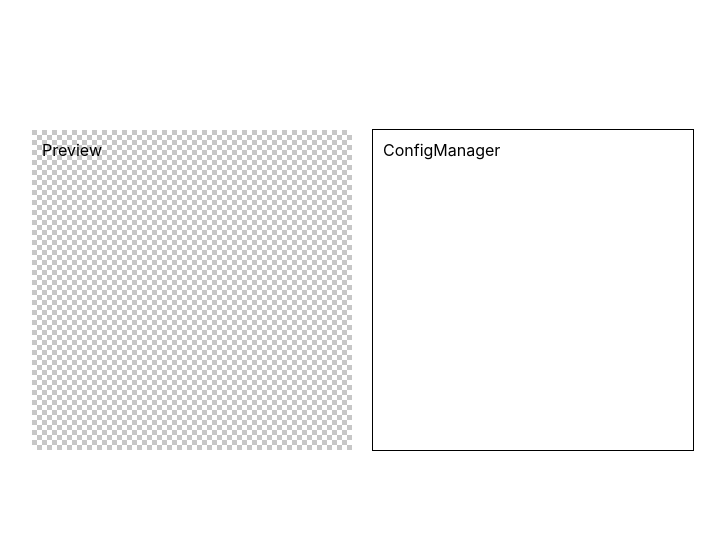
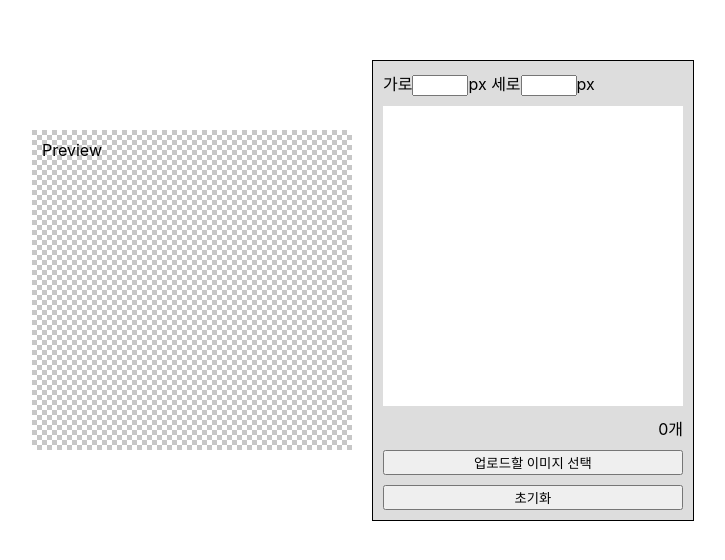
Before and after one commit to yeynii/sprite-generator, a React (Create React App) app: page / in a window 1280 px wide. Shown: the part 110-670 px from the top of the page, without its empty margins (277-1002 px from the left). Built offline with nearby package versions, Linux system fonts and the light colour scheme.

Commit message:
feat: configManager 파일업로드 기능 구현

```diff
--- a/src/App.tsx
+++ b/src/App.tsx
@@ -1,12 +1,37 @@
+import { useState } from "react";
 import styled from "styled-components";
 import ConfigManager from "./components/ConfigManager";
 import Preview from "./components/Preview";
 
+export interface Image {
+  name: string;
+  size: number;
+  type: string;
+  src: string;
+}
+
+export interface Size {
+  width: number;
+  height: number;
+}
+
 function App() {
+  const [images, setImages] = useState<Image[]>([]);
+  const [size, setSize] = useState<Size>({ width: 0, height: 0 });
+
+  const addImages = (newImages: Image[]) => {
+    console.log(newImages);
+    setImages(newImages);
+  };
+
   return (
     <Container>
       <Preview />
-      <ConfigManager />
+      <ConfigManager
+        images={images}
+        addImages={addImages}
+        onReset={() => setImages([])}
+      />
     </Container>
   );
 }
--- a/src/components/ConfigManager.tsx
+++ b/src/components/ConfigManager.tsx
@@ -1,13 +1,106 @@
+import { ChangeEvent } from "react";
 import styled from "styled-components";
+import { Image } from "../App";
 
-const ConfigManager = () => {
-  return <Container>ConfigManager</Container>;
+interface ConfigManagerProps {
+  images: Image[];
+  addImages: (newImages: Image[]) => void;
+  onReset: () => void;
+}
+
+const ConfigManager = ({ images, addImages, onReset }: ConfigManagerProps) => {
+  const handleFileAddButtonClick = (e: ChangeEvent<HTMLInputElement>) => {
+    const files = e.target.files as FileList;
+    const images = [];
+    for (const file of files) {
+      images.push({
+        name: file.name,
+        size: file.size,
+        type: file.type,
+        src: URL.createObjectURL(file)
+      });
+    }
+    addImages(images);
+  };
+
+  return (
+    <Container>
+      <div>
+        <label>가로</label>
+        <Input />
+        px
+        <label> 세로</label>
+        <Input />
+        px
+      </div>
+      <ImageList>
+        {images.map((image) => (
+          <li key={image.src}>
+            <img src={image.src} width="30" height="30" alt={image.name} />
+            <span>{image.name}</span>
+          </li>
+        ))}
+      </ImageList>
+      <Count>{images.length}개</Count>
+      <FileAddButton>
+        <label htmlFor="image_uploads">업로드할 이미지 선택</label>
+        <input
+          id="image_uploads"
+          type="file"
+          multiple
+          accept="image/*"
+          onChange={(e) => handleFileAddButtonClick(e)}
+        />
+      </FileAddButton>
+      <button onClick={onReset}>초기화</button>
+    </Container>
+  );
 };
 const Container = styled.div`
-  min-width: 300px;
-  min-height: 300px;
+  background-color: #dddddd;
+  display: flex;
+  flex-direction: column;
+  width: 300px;
+  height: fit-content;
   padding: 10px;
   border: 1px solid black;
+  gap: 10px;
+`;
+
+const Input = styled.input`
+  width: 3rem;
+`;
+
+const Count = styled.span`
+  text-align: right;
+`;
+
+const ImageList = styled.ul`
+  background-color: white;
+  height: 300px;
+  overflow-y: scroll;
+  overflow-x: hidden;
+  margin: 0;
+  padding: 0;
+  display: flex;
+  flex-direction: column;
+  > li {
+    display: flex;
+    align-items: center;
+    gap: 10px;
+    border-bottom: 1px solid gray;
+    :last-child {
+      border-bottom: none;
+    }
+  }
+`;
+
+const FileAddButton = styled.button`
+  > input {
+    opacity: 0;
+    height: 0;
+    width: 0;
+  }
 `;
 
 export default ConfigManager;
```
Also changed, not shown: tsconfig.json (+3 -9 lines).
